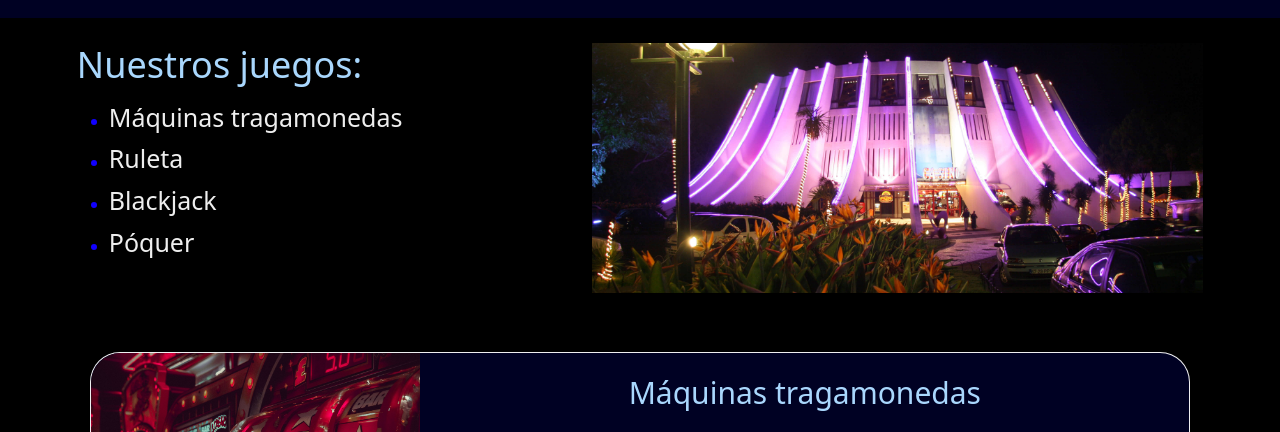
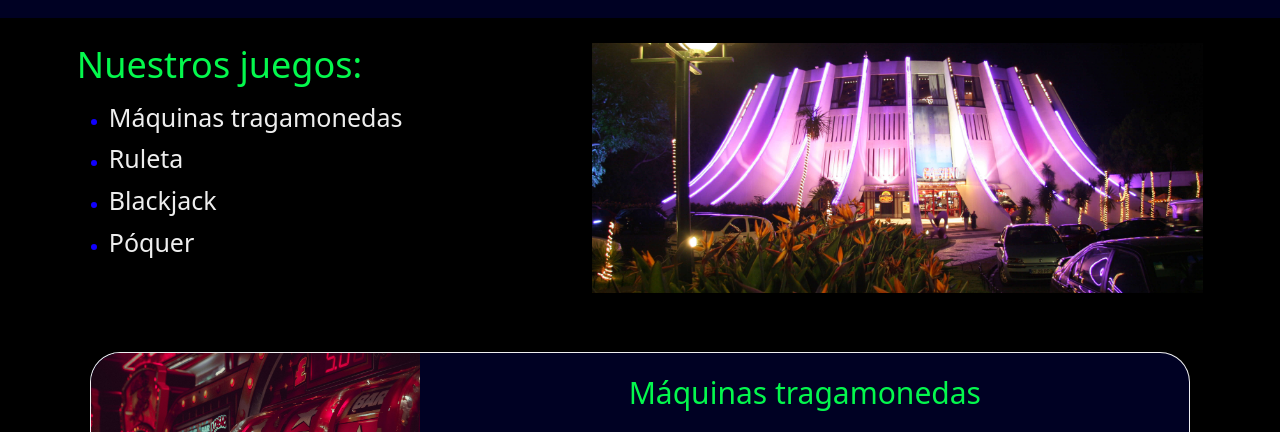
Before and after one commit to FranciscoEscoz/PFEscoz, a website: page index.html in a window 1280 px wide. Shown: the part 78-510 px from the top of the page. Drawn offline with nearby package versions, Linux system fonts and the light colour scheme.

Commit message:
error en github

```diff
--- a/scss/base/_vars.scss
+++ b/scss/base/_vars.scss
@@ -1,5 +1,5 @@
-
-$color-title: rgb(169, 215, 253);
+$color-title: rgb(4, 248, 77);
+// $color-title: rgb(169, 215, 253);
 $color-white: rgba(255, 255, 255, 0.935);
 $color-fondo-blue: rgb(0, 1, 35);
 $color-fondo-main: rgb(0,0,0);
```
Also changed, not shown: css/style.css, 1 other file.
